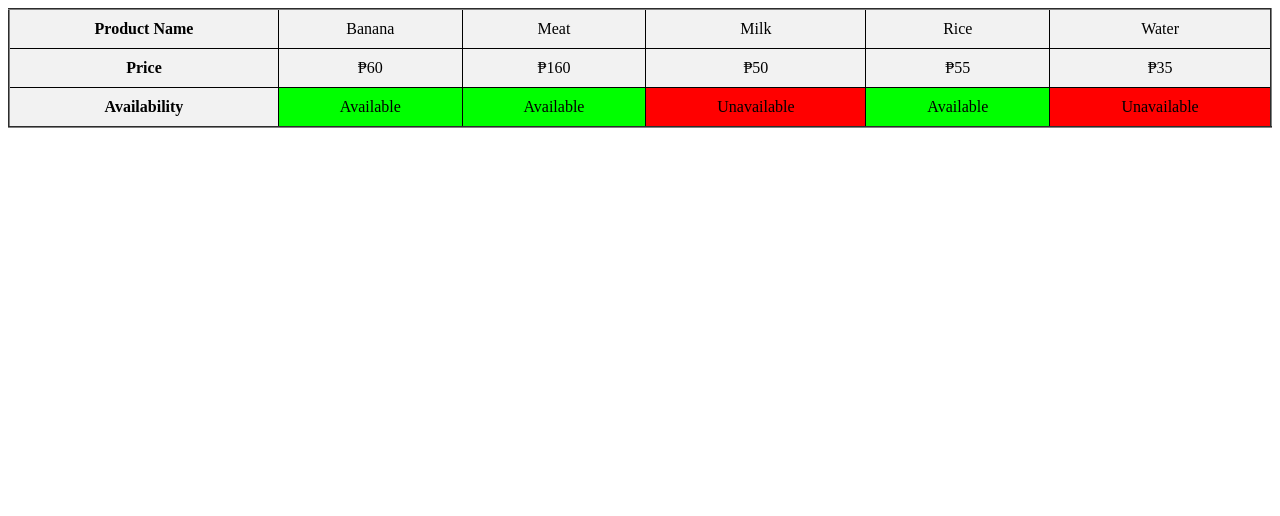
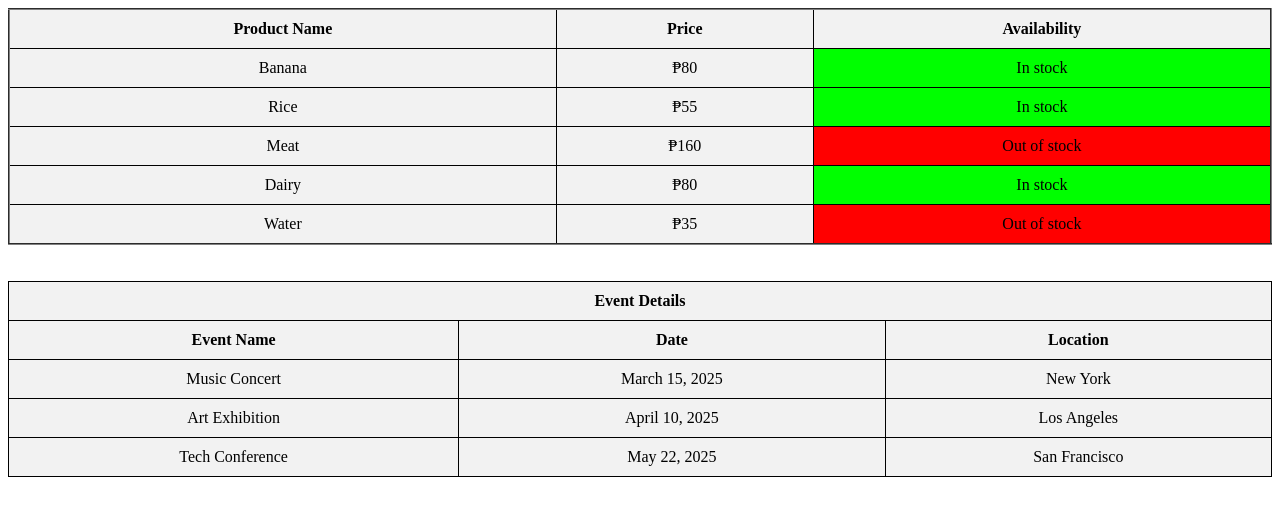
Before and after one commit to radzni/week04-html-answers, a plain HTML site: page html_intermediate/product_table.html in a window 1280 px wide. Drawn offline with Linux system fonts and the light colour scheme.

Commit message:
finished activity 5

```diff
--- a/html_intermediate/product_table.html
+++ b/html_intermediate/product_table.html
@@ -26,34 +26,74 @@
         td.U {
             background-color: #FF0000;
         }
+        tr {
+            background-color: #f2f2f2;
+        }
     </style>
 </head>
 <body>
+<section>
     <table border="2">
-        <tr style="background-color: #f2f2f2;">
+        <tr>
             <th>Product Name</th>
+            <th>Price</th>
+            <th>Availability</th>
+        </tr>
+        <!-- product -->
+        <tr>
             <td>Banana</td>
+            <td>₱80</td>
+            <td class="A">In stock</td>
+        </tr>
+        <tr>
+            <td>Rice</td>
+            <td>₱55</td>
+            <td class="A">In stock</td>
+        </tr>
+        <tr>
             <td>Meat</td>
-            <td>Milk</td>
-            <td>Rice</td>
+            <td>₱160</td>
+            <td class="U">Out of stock</td>
+        </tr>
+        <tr>
+            <td>Dairy</td>
+            <td>₱80</td>
+            <td class="A">In stock</td>
+        </tr>
+        <tr>
             <td>Water</td>
-        </tr>
-        <tr style="background-color: #f2f2f2;">
-            <th>Price</th>
-            <td>₱60</td>
-            <td>₱160</td>
-            <td>₱50</td>
-            <td>₱55</td>
             <td>₱35</td>
-        </tr>
-        <tr >
-            <th class="A">Availability</th>
-            <td class="A">Available</td>
-            <td class="A">Available</td>
-            <td class="U">Unavailable</td>
-            <td class="A">Available</td>
-            <td class="U">Unavailable</td>
+            <td class="U">Out of stock</td>
         </tr>
     </table>
+</section>
+<br><br>
+<section>
+    <table border="1">
+        <tr>
+          <th colspan="3">Event Details</th>
+        </tr>
+        <tr>
+          <th>Event Name</th>
+          <th>Date</th>
+          <th>Location</th>
+        </tr>
+        <tr>
+          <td>Music Concert</td>
+          <td>March 15, 2025</td>
+          <td>New York</td>
+        </tr>
+        <tr>
+          <td>Art Exhibition</td>
+          <td>April 10, 2025</td>
+          <td>Los Angeles</td>
+        </tr>
+        <tr>
+          <td>Tech Conference</td>
+          <td>May 22, 2025</td>
+          <td>San Francisco</td>
+        </tr>
+      </table>
+</section>
 </body>
 </html>
```
